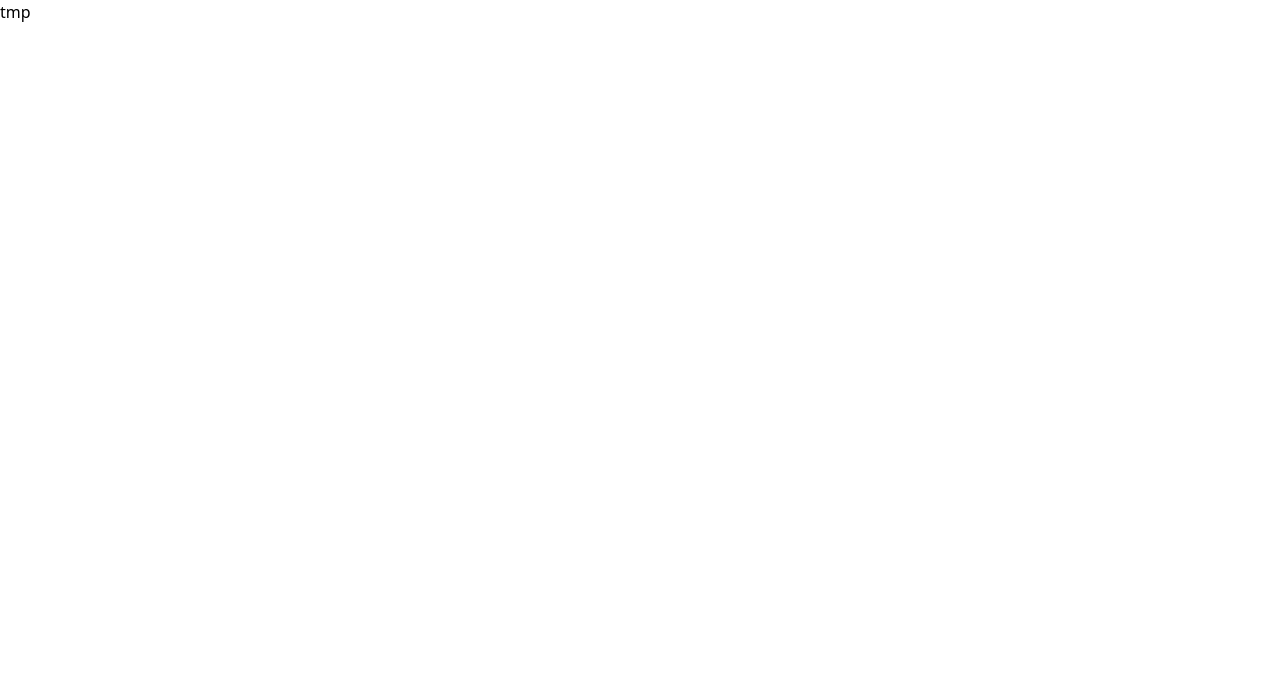
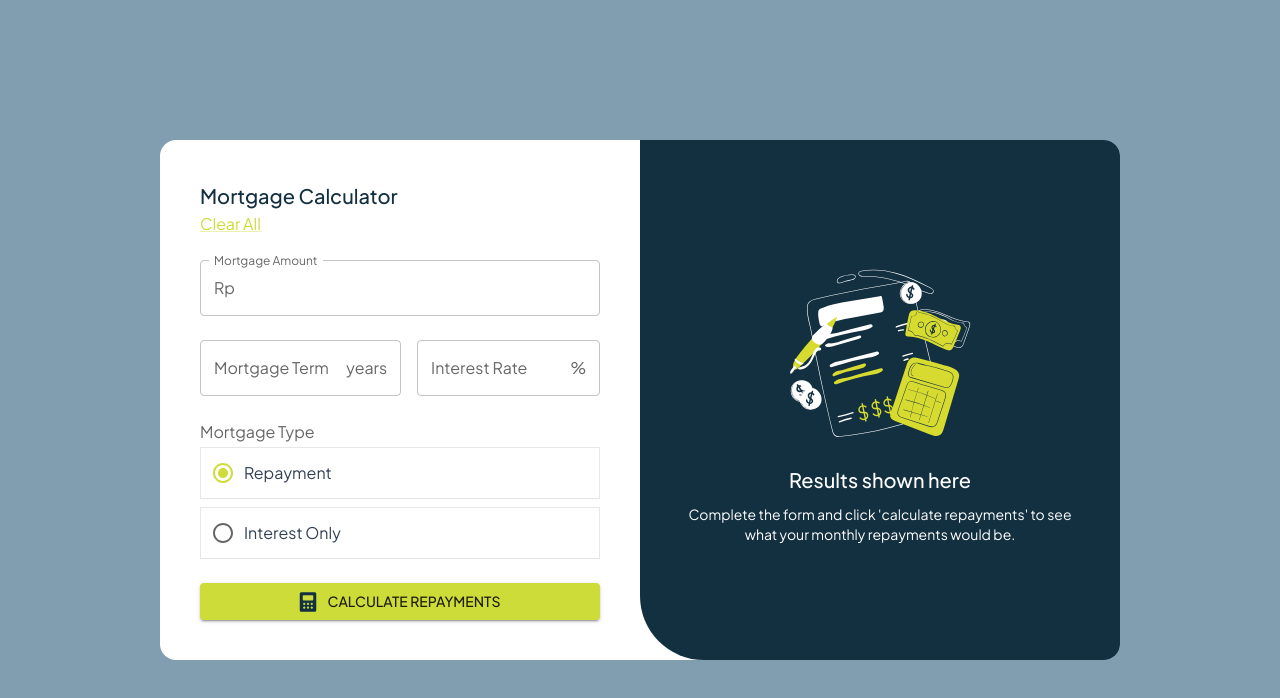
Before and after one commit to JonathanGun/frontend-mentor-mortgage-repayment-calculator-2, a Gatsby site: page / in a window 1280 px wide. Built offline with nearby package versions, Linux system fonts and the light colour scheme; Gatsby itself is replaced by a stand-in of ours.

Commit message:
feat: implement page

```diff
--- a/src/pages/index.tsx
+++ b/src/pages/index.tsx
@@ -1,9 +1,38 @@
 import * as React from "react";
 import type { HeadFC, PageProps } from "gatsby";
+import { createTheme, CssBaseline, ThemeProvider } from "@mui/material";
+import MainPage from "./main";
+import { indigo, lime } from "@mui/material/colors";
 import "../styles/global.css";
 
 const IndexPage: React.FC<PageProps> = ({ location }) => {
-  return <div>tmp</div>;
+  const theme = createTheme({
+    palette: {
+      mode: "light",
+      primary: lime,
+      secondary: indigo,
+    },
+    typography: {
+      fontFamily: "Plus Jakarta Sans",
+    },
+  });
+
+  const amount = parseFloat(
+    new URLSearchParams(location.search).get("amount") ?? ""
+  );
+  const terms = parseInt(
+    new URLSearchParams(location.search).get("terms") ?? ""
+  );
+  const rate = parseFloat(
+    new URLSearchParams(location.search).get("rate") ?? ""
+  );
+
+  return (
+    <ThemeProvider theme={theme}>
+      <CssBaseline />
+      <MainPage _amount={amount} _terms={terms} _rate={rate} />
+    </ThemeProvider>
+  );
 };
 
 export default IndexPage;
--- /dev/null
+++ b/src/pages/main.tsx
@@ -0,0 +1,270 @@
+import * as React from "react";
+import { NumericFormat, NumericFormatProps } from "react-number-format";
+import illustration_empty from "../images/illustration-empty.svg";
+import calculator_icon from "../images/icon-calculator.svg";
+import {
+  Box,
+  Button,
+  Card,
+  Divider,
+  FormControl,
+  FormControlLabel,
+  FormLabel,
+  InputAdornment,
+  Link,
+  Radio,
+  RadioGroup,
+  Stack,
+  TextField,
+  Typography,
+} from "@mui/material";
+import PMT from "../utils/pmt.js";
+
+type Props = {
+  _amount: number;
+  _terms: number;
+  _rate: number;
+};
+
+interface CustomProps {
+  onChange: (event: { target: { name: string; value: string } }) => void;
+  name: string;
+}
+
+const NumberWithThousandsSeparator = React.forwardRef<
+  NumericFormatProps,
+  CustomProps
+>((props, ref) => {
+  const { onChange, ...other } = props;
+
+  return (
+    <NumericFormat
+      {...other}
+      getInputRef={ref}
+      onValueChange={(values) => {
+        onChange({
+          target: {
+            value: values.value,
+            name: "",
+          },
+        });
+      }}
+      thousandSeparator
+    />
+  );
+});
+
+const MainPage: React.FC<Props> = ({ _amount, _terms, _rate }) => {
+  const DESCRIPTION_EMPTY =
+    "Complete the form and click 'calculate repayments' to see what your monthly repayments would be.";
+  const RESULT_TEXT =
+    "Your results are shown below based on the information you provided. To adjust the results, edit the form and click 'calculate repayments' again.";
+
+  const [amount, setAmount] = React.useState(_amount);
+  const [terms, setTerms] = React.useState(_terms);
+  const [rate, setRate] = React.useState(_rate);
+  const [repayment, setRepayment] = React.useState(0);
+  const [totalRepayment, setTotalRepayment] = React.useState(repayment * terms);
+
+  const calculateRepayment = () => {
+    if (amount > 0 && terms > 0 && rate > 0) {
+      let repayment = -PMT(rate / 100 / 12, terms * 12, amount, 0, 0);
+      setRepayment(repayment);
+      setTotalRepayment(repayment * terms * 12);
+    }
+  };
+
+  return (
+    <Box className="flex min-w-screen min-h-screen bg-secondary-light justify-center items-center">
+      <Box className="flex flex-col md:flex-row items-stretch w-max h-max lg:h-3/4 md:w-[90%] lg:w-3/4 md:rounded-2xl bg-white">
+        <FormControl className="flex justify-center w-full min-h-full py-2 bg-transparent">
+          <Stack spacing={3} className="w-full p-6 md:p-8 lg:p-10">
+            <Box>
+              <Typography variant="h6" className="text-secondary font-bold">
+                Mortgage Calculator
+              </Typography>
+              <Link href="/" className="font-normal text-sm text-slate-500">
+                Clear All
+              </Link>
+            </Box>
+            <TextField
+              id="mortgage-amount"
+              label="Mortgage Amount"
+              slotProps={{
+                input: {
+                  inputComponent: NumberWithThousandsSeparator as any,
+                  startAdornment: (
+                    <InputAdornment position="start">Rp</InputAdornment>
+                  ),
+                  inputProps: {
+                    className: "px-2",
+                  },
+                },
+              }}
+              defaultValue={amount}
+              value={amount}
+              onChange={(event) => setAmount(parseFloat(event.target.value))}
+            />
+            <Stack spacing={2} direction={{ xs: "column", md: "row" }}>
+              <TextField
+                id="Mortgage Term"
+                label="Mortgage Term"
+                slotProps={{
+                  htmlInput: {
+                    type: "number",
+                  },
+                  input: {
+                    endAdornment: (
+                      <InputAdornment position="end">years</InputAdornment>
+                    ),
+                  },
+                }}
+                defaultValue={terms}
+                value={terms}
+                onChange={(event) => setTerms(parseInt(event.target.value))}
+              />
+              <TextField
+                id="Interest Rate"
+                label="Interest Rate"
+                slotProps={{
+                  htmlInput: {
+                    type: "number",
+                  },
+                  input: {
+                    endAdornment: (
+                      <InputAdornment position="end">%</InputAdornment>
+                    ),
+                  },
+                }}
+                defaultValue={rate}
+                value={rate}
+                onChange={(event) => setRate(parseFloat(event.target.value))}
+              />
+            </Stack>
+            <Box className="flex flex-col space-y-1 text-slate-700">
+              <FormLabel id="mortgage-type-radio-buttons-group-label">
+                Mortgage Type
+              </FormLabel>
+              <RadioGroup
+                defaultValue="repayment"
+                name="mortgage-type"
+                className="flex flex-col space-y-2"
+              >
+                <Box className="border px-3 py-1">
+                  <FormControlLabel
+                    value="repayment"
+                    control={<Radio />}
+                    label="Repayment"
+                    className="h-full w-full"
+                  />
+                </Box>
+                <Box className="border px-3 py-1">
+                  <FormControlLabel
+                    value="interest-only"
+                    control={<Radio />}
+                    label="Interest Only"
+                    className="h-full w-full"
+                  />
+                </Box>
+              </RadioGroup>
+            </Box>
+            <Button
+              variant="contained"
+              color="primary"
+              startIcon={
+                <Box
+                  component="img"
+                  src={calculator_icon}
+                  alt="calculator icon"
+                  className="w-6 h-6"
+                />
+              }
+              onClick={calculateRepayment}
+            >
+              Calculate Repayments
+            </Button>
+          </Stack>
+        </FormControl>
+        <Box className="w-full min-h-full bg-secondary md:rounded-r-2xl md:rounded-bl-[4rem]">
+          <Box className="w-fit h-full p-8 md:p-10 lg:p-12 flex flex-col items-center justify-center">
+            {repayment > 0 ? (
+              <Stack
+                spacing={{
+                  xs: 2,
+                  md: 3,
+                  lg: 4,
+                }}
+                direction="column"
+              >
+                <Stack spacing={1}>
+                  <Typography variant="h6" className="text-white font-bold">
+                    Your results
+                  </Typography>
+                  <Typography variant="body2" className="text-secondary-light">
+                    {RESULT_TEXT}
+                  </Typography>
+                </Stack>
+                <Card
+                  className="w-full p-4 bg-secondary-dark border-t-4 border-t-primary"
+                  elevation={5}
+                >
+                  <Stack
+                    spacing={1}
+                    direction="column"
+                    divider={<Divider className="bg-secondary-light" />}
+                  >
+                    <Stack spacing={1} className="p-4">
+                      <Typography
+                        variant="body2"
+                        className="text-secondary-light font-semibold"
+                      >
+                        Your monthly repayments
+                      </Typography>
+                      <Typography
+                        variant="h4"
+                        className="text-primary font-bold"
+                      >
+                        Rp{repayment.toLocaleString()}
+                      </Typography>
+                    </Stack>
+                    <Stack spacing={1} className="p-4">
+                      <Typography
+                        variant="body2"
+                        className="text-secondary-light font-semibold"
+                      >
+                        Total you'll repay over the term
+                      </Typography>
+                      <Typography variant="h6" className="text-white">
+                        Rp{totalRepayment.toLocaleString()}
+                      </Typography>
+                    </Stack>
+                  </Stack>
+                </Card>
+              </Stack>
+            ) : (
+              <>
+                <Box
+                  component="img"
+                  src={illustration_empty}
+                  alt="graph"
+                  className="w-full h-52 bg-transparent p-2"
+                />
+                <Stack
+                  spacing={1}
+                  className="flex flex-col items-center text-center text-white"
+                >
+                  <Typography variant="h6" className="font-bold">
+                    Results shown here
+                  </Typography>
+                  <Typography variant="body2">{DESCRIPTION_EMPTY}</Typography>
+                </Stack>
+              </>
+            )}
+          </Box>
+        </Box>
+      </Box>
+    </Box>
+  );
+};
+
+export default MainPage;
```
